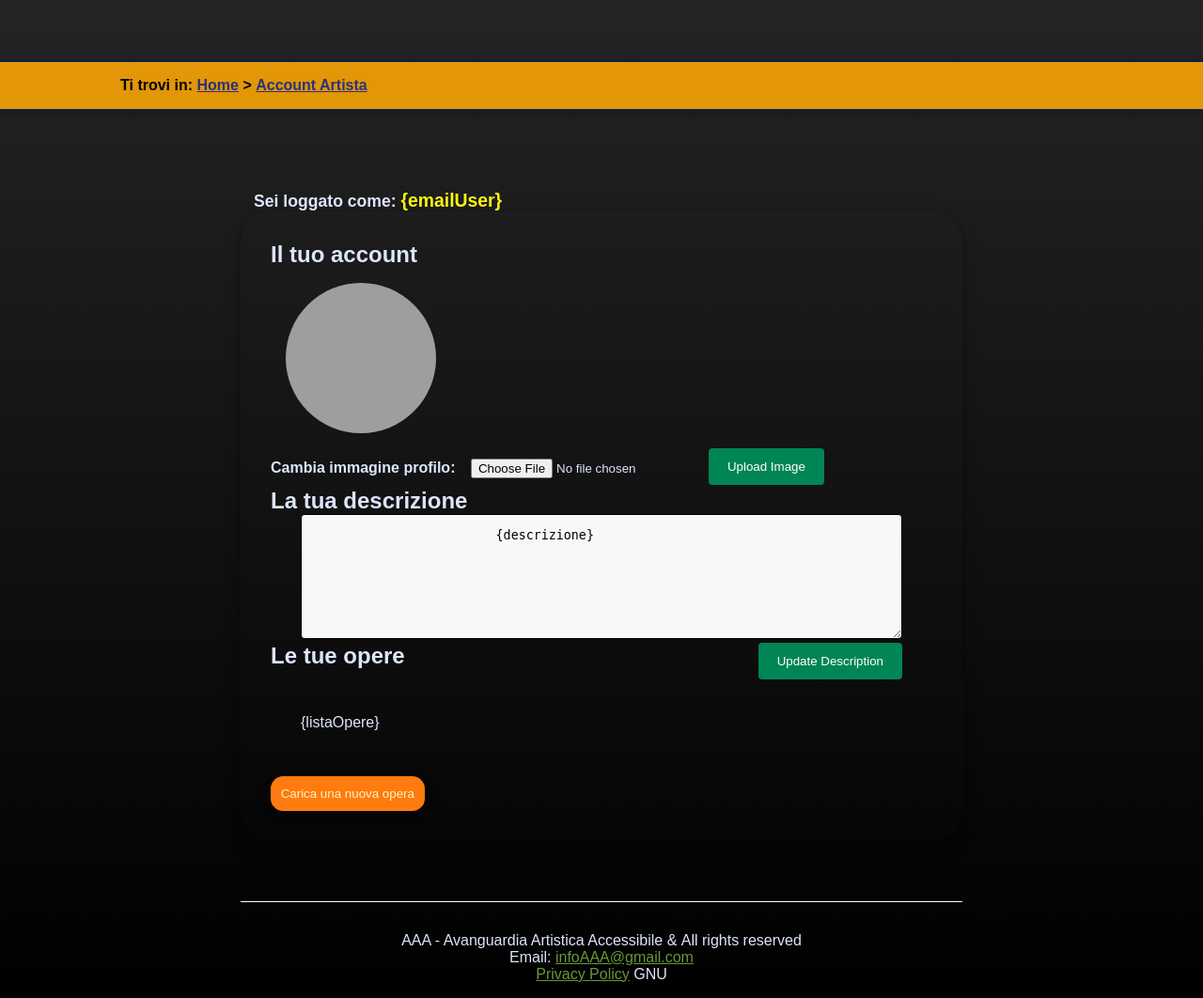
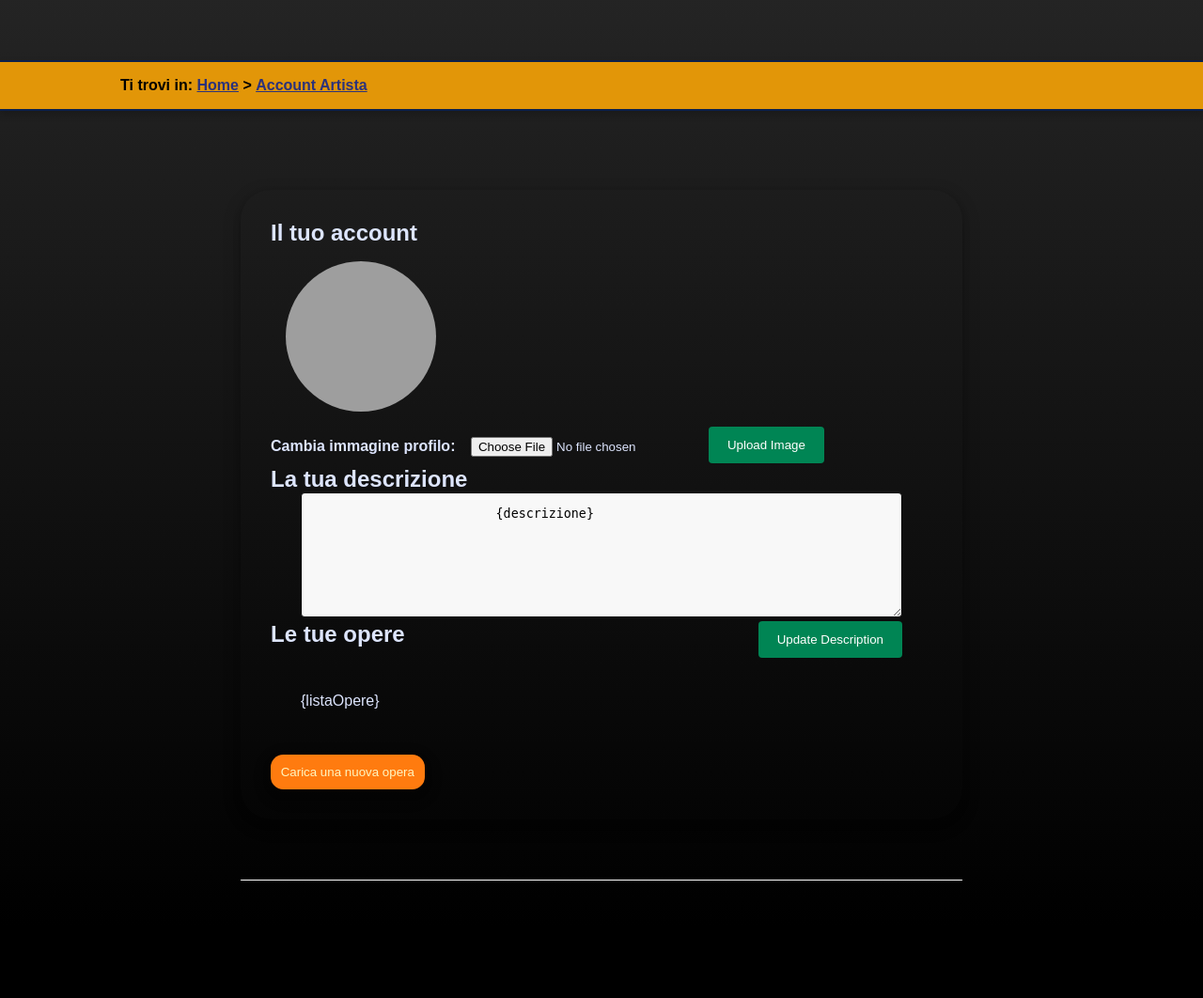
Before and after one commit to ArteAccessibile/Progetto, a PHP site: page /html/account_artista.html in a window 1280 px wide. Shown: the part 101-1163 px from the top of the page at 94% size. After the commit the page ends 1038 px from the top, so only its background shows below. Run offline with PHP 8.4, Linux system fonts and the light colour scheme; grey boxes are pictures that could not be loaded.

Commit message:
some fixes

```diff
--- a/Codice/config.php
+++ b/Codice/config.php
@@ -11,6 +11,6 @@
     $gallery_page = $php_pages . DIRECTORY_SEPARATOR . "galleria.php";
     $artists_page = $php_pages . DIRECTORY_SEPARATOR . "artisti.php";
     $opera_page = $php_pages . DIRECTORY_SEPARATOR . "template_opera.php";
-
+    $contact_page = $php_pages . DIRECTORY_SEPARATOR . "contatti.php";
     //per ora teniamo questo qua sopra, cambiate def con il nome della cartella su httdocs
 ?>
--- a/Codice/css/style.css
+++ b/Codice/css/style.css
@@ -706,6 +706,7 @@ object-fit: cover;
 
 .logged_has{
   margin-left: 0.8em;
+  margin-bottom: 1em;
   font-size: 1.1em;
 }
 
--- a/Codice/html/account.html
+++ b/Codice/html/account.html
@@ -46,7 +46,7 @@
                         <a href="../php/preferiti.php">Opere salvate nei preferiti</a>
                     </li>
                     <artist-visibility/>
-                        <a href="../html/account_artista.html"> Gestione opere d'arte</a>
+                        <a href="../php/accountArtista.php"> Gestione opere d'arte</a>
                     </li>
                     <become-artist-visibility/>
                         <a href="../php/new_artist_form.php">Diventa un artista</a>
@@ -65,7 +65,6 @@
             </div>
         </div>
         <footer/>
-        <mininavbar/>
     <script src="../js/bottoneindietro.js"></script>
 </body>
 </html>
--- a/Codice/html/account_artista.html
+++ b/Codice/html/account_artista.html
@@ -38,7 +38,7 @@
     </nav>
 
     <main id="content">
-        <h2 class="logged_has"> Sei loggato come: <strong>{emailUser}</strong> </h2>
+        <loggedhas/>
         <div class="rounded_main_container">
             <h2> Il tuo account </h2>
           <!--  <section class="account_data_section"
@@ -79,13 +79,7 @@
             </section>
         </div>
     </main>
-    <footer class="footer">
-        <p>AAA - Avanguardia Artistica Accessibile &amp; <span lang="en">All rights reserved</span></p>
-        <ul class="no-bullets">
-            <li><span lang="en">Email: </span><a href="mailto:infoAAA@gmail.com">infoAAA@gmail.com</a></li>
-            <li><span lang="en"><a href="" title="Privacy Policy">Privacy Policy</a></span> GNU</li>
-         </ul>
-</footer>
+    <footer/>
     <script src="../js/bottoneindietro.js"></script>
     <script src="../js/bottonenuovaopera.js"></script>
 </body>
--- a/Codice/php/account.php
+++ b/Codice/php/account.php
@@ -31,5 +31,6 @@
 
 
     $mysqli->close(); //mysqli da db-connection.php
+    require_once "modules-loader.php";
     echo $page;
 ?>
--- a/Codice/php/accountArtista.php
+++ b/Codice/php/accountArtista.php
@@ -17,7 +17,8 @@ $page = file_get_contents("../html/account_artista.html");
 $connection = new DBAccess();
 $connectionOk = $connection->openDBConnection();
 
-
+$page = str_replace("<loggedhas/>", "<h2 class=\"logged_has\" tabindex='0'> Sei loggato come: <strong>".$_SESSION["email"]."</strong> </h2>" , $page);
+//quello sopra solo se è settato il ruolo e l'email
 
 if ($connectionOk) {
 
@@ -66,5 +67,7 @@ $page = str_replace("{emailUser}", $_SESSION["email"], $page);
 $page = str_replace("{descrizione}", $descrizione, $page);
 $page = str_replace("{listaOpere}", $imagesHtml, $page);
 
+require_once "../config.php";
+require_once "modules-loader.php";
 echo $page;
 ?>
--- a/Codice/php/contatti.php
+++ b/Codice/php/contatti.php
@@ -13,6 +13,7 @@ $page = file_get_contents("../html/contatti.html");
 if (session_status() === PHP_SESSION_NONE) {
     session_start();
 }
+$_SESSION["go_back_page"] = $contact_page;
 $_SESSION["nav_page"] = "contacts"; //importante definirlo in ogni pagina tra home | contatti ...
 include "modules-loader.php";
 echo $page;
```
